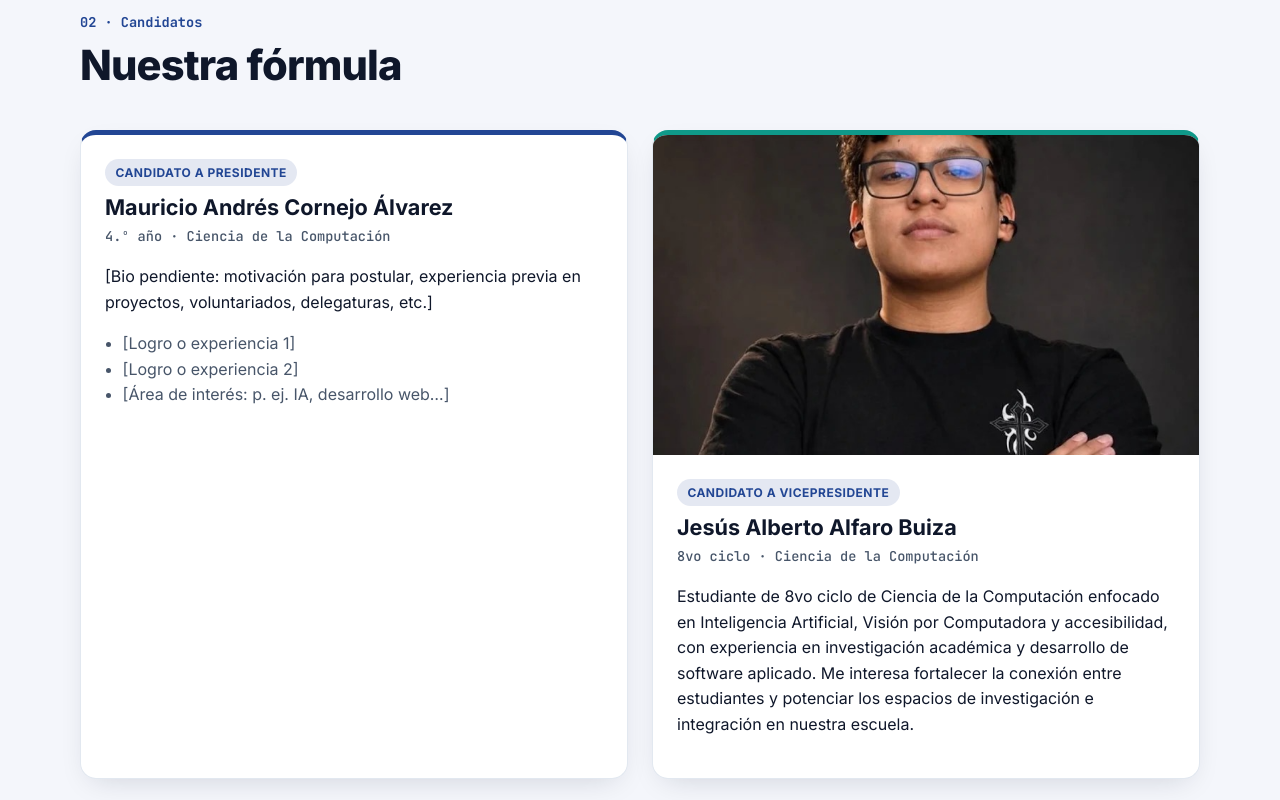
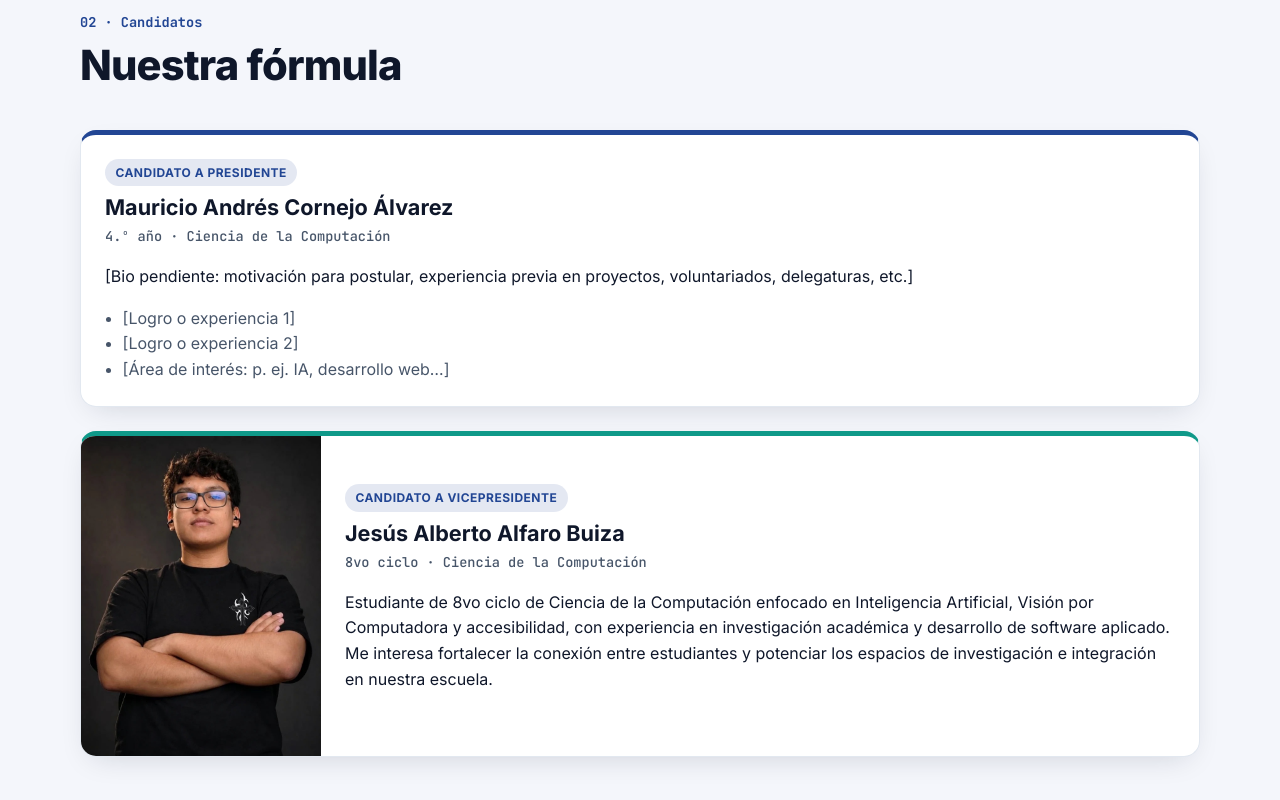
Before and after one commit to MauriceCC/BIT-info, a plain HTML site: page index.html in a window 1280 px wide. Shown: the part 1820-2620 px from the top of the page. Drawn offline with Linux system fonts and the light colour scheme.

Commit message:
Coloca el retrato junto a la descripción del candidato

```diff
--- a/css/styles.css
+++ b/css/styles.css
@@ -164,10 +164,16 @@ h1, h2, h3 { line-height: 1.15; margin: 0 0 .5em; }
 .pillar p { color: var(--muted); margin: 0; }
 
 /* ---------- Candidatos ---------- */
-.candidates { display: grid; grid-template-columns: repeat(auto-fit, minmax(320px, 1fr)); gap: 1.5rem; }
+.candidates { display: grid; gap: 1.5rem; }
 .candidate { background: var(--bg); border-radius: var(--radius); overflow: hidden; box-shadow: var(--shadow); border: 1px solid var(--line); border-top: 5px solid var(--brand); }
 .candidate:nth-child(2) { border-top-color: var(--brand-2); }
-.candidate__photo { display: block; width: 100%; height: 320px; object-fit: cover; object-position: center 25%; }
+.candidate--with-photo { display: grid; grid-template-columns: minmax(180px, 240px) minmax(0, 1fr); align-items: center; }
+.candidate__photo { display: block; width: 100%; height: auto; }
+.candidate__body { min-width: 0; }
+@media (max-width: 640px) {
+  .candidate--with-photo { grid-template-columns: 1fr; }
+  .candidate__photo { width: auto; max-width: 100%; max-height: 280px; margin: 1.5rem auto 0; border-radius: 12px; }
+}
 .candidate__body { padding: 1.5rem; }
 .candidate__body h3 { font-size: 1.35rem; margin-top: .6rem; }
 .candidate__meta { color: var(--muted); font-size: .85rem; margin: -.3rem 0 .8rem; }
--- a/index.html
+++ b/index.html
@@ -132,7 +132,7 @@
             </div>
           </article>
 
-          <article class="candidate">
+          <article class="candidate candidate--with-photo">
             <img class="candidate__photo" src="assets/img/jesus-alfaro.png" alt="Jesús Alberto Alfaro Buiza" width="768" height="1024" loading="lazy">
             <div class="candidate__body">
               <span class="tag">Candidato a Vicepresidente</span>
```
